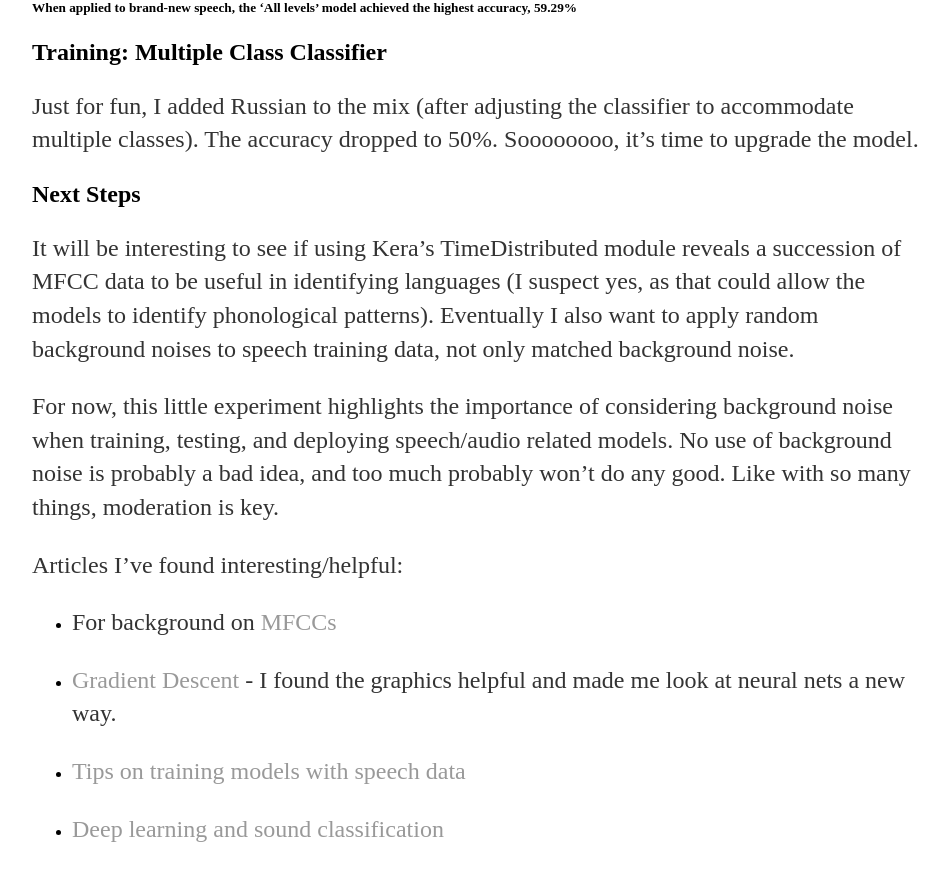
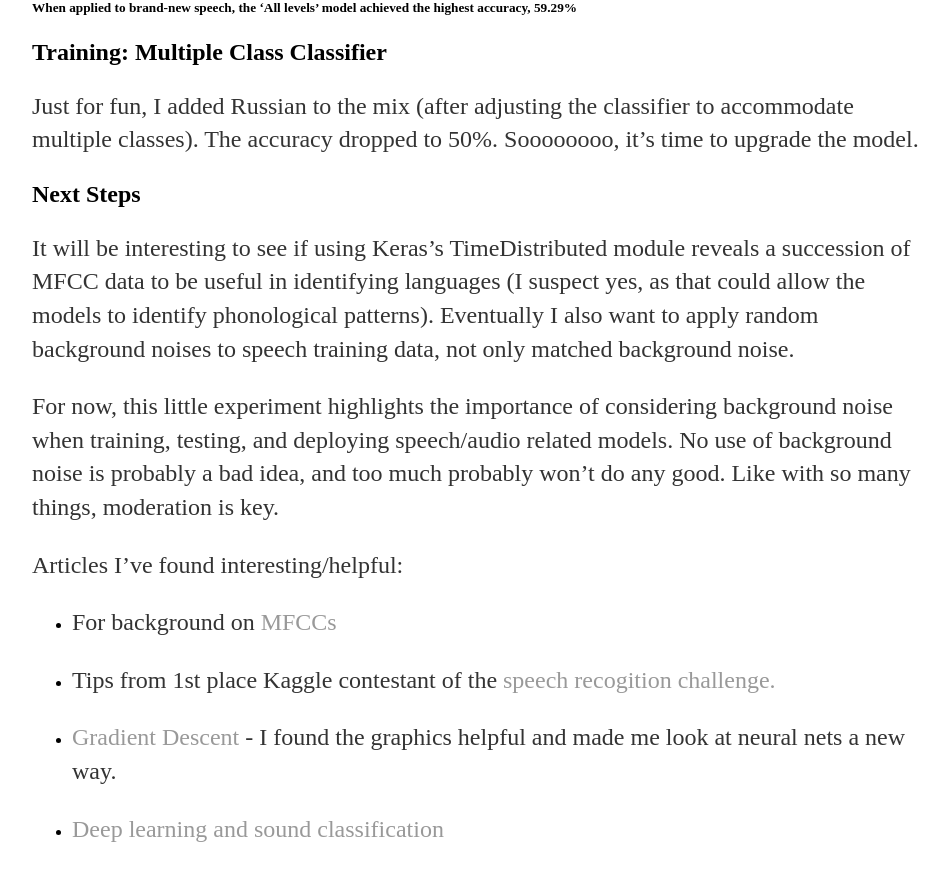
Before and after one commit to a-n-rose/a-n-rose.github.io, a Jekyll site: the page built from _posts/2018-08-22-language-classifier.md, in a window 1280 px wide and 900 px high, scrolled down 5446 px, cut to the strip 25-900 px from the top of the window. Shown: the whole strip, without its empty margins (160-1108 px from the left). Built offline with Jekyll 4.4.1, drawn with Linux system fonts in a browser that asks for light colours.

Commit message:
minor edits

```diff
--- a/_posts/2018-08-22-language-classifier.md
+++ b/_posts/2018-08-22-language-classifier.md
@@ -77,7 +77,7 @@ Just for fun, I added Russian to the mix (after adjusting the classifier to acco
 
 ## Next Steps
 
-It will be interesting to see if using Kera's TimeDistributed module reveals a succession of MFCC data to be useful in identifying languages (I suspect yes, as that could allow the models to identify phonological patterns). Eventually I also want to apply random background noises to speech training data, not only matched background noise.
+It will be interesting to see if using Keras's TimeDistributed module reveals a succession of MFCC data to be useful in identifying languages (I suspect yes, as that could allow the models to identify phonological patterns). Eventually I also want to apply random background noises to speech training data, not only matched background noise.
 
 For now, this little experiment highlights the importance of considering background noise when training, testing, and deploying speech/audio related models. No use of background noise is probably a bad idea, and too much probably won't do any good. Like with so many things, moderation is key.
 
@@ -87,9 +87,9 @@ For now, this little experiment highlights the importance of considering backgro
 Articles I've found interesting/helpful:
 * For background on <a href="http://practicalcryptography.com/miscellaneous/machine-learning/guide-mel-frequency-cepstral-coefficients-mfccs/">MFCCs</a>
 
+* Tips from 1st place Kaggle contestant of the <a href="https://www.kaggle.com/c/tensorflow-speech-recognition-challenge/discussion/46945">speech recogition challenge.</a>
+
 * <a href = "https://iamtrask.github.io/2015/07/27/python-network-part2/">Gradient Descent</a> - I found the graphics helpful and made me look at neural nets a new way.
-
-* <a href="https://www.kaggle.com/c/tensorflow-speech-recognition-challenge/discussion/46945">Tips on training models with speech data</a>
 
 * <a href="https://www.analyticsindiamag.com/using-deep-learning-for-sound-classification-an-in-depth-analysis/">Deep learning and sound classification</a>
 
```
